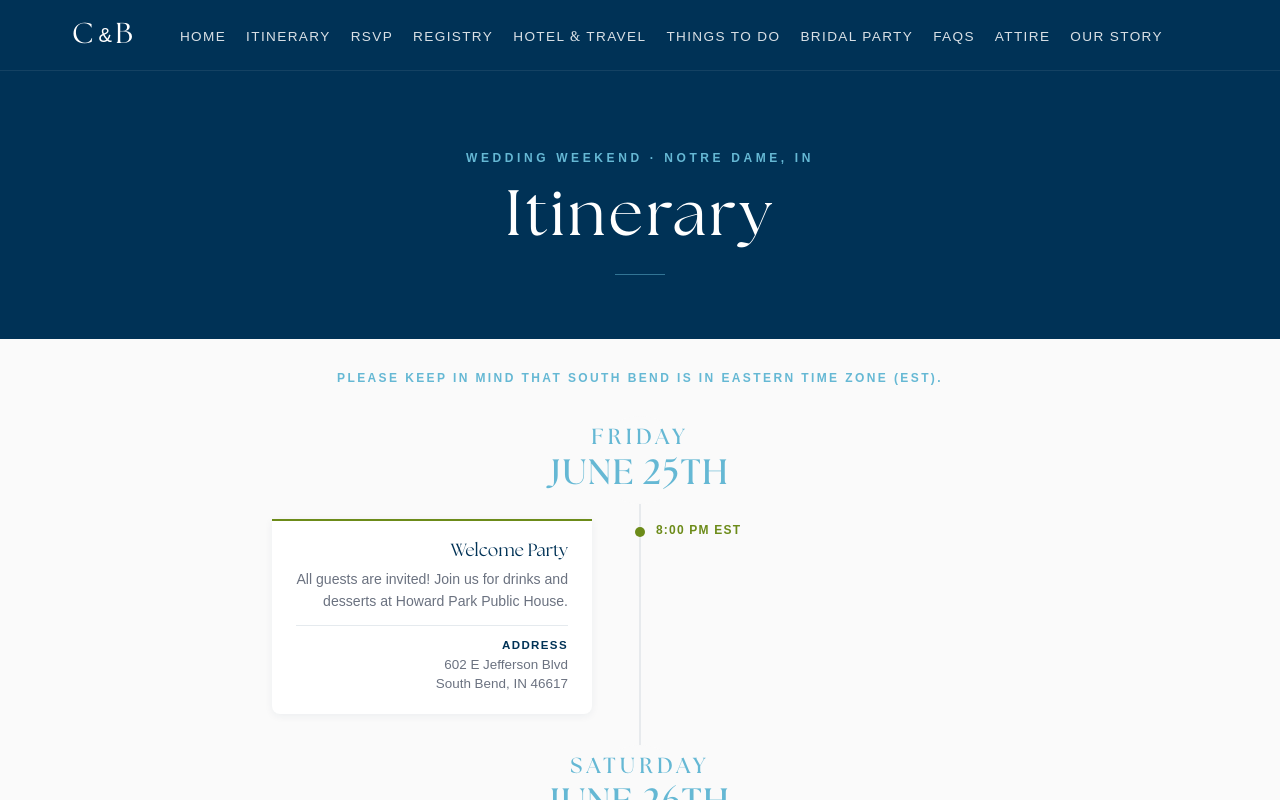
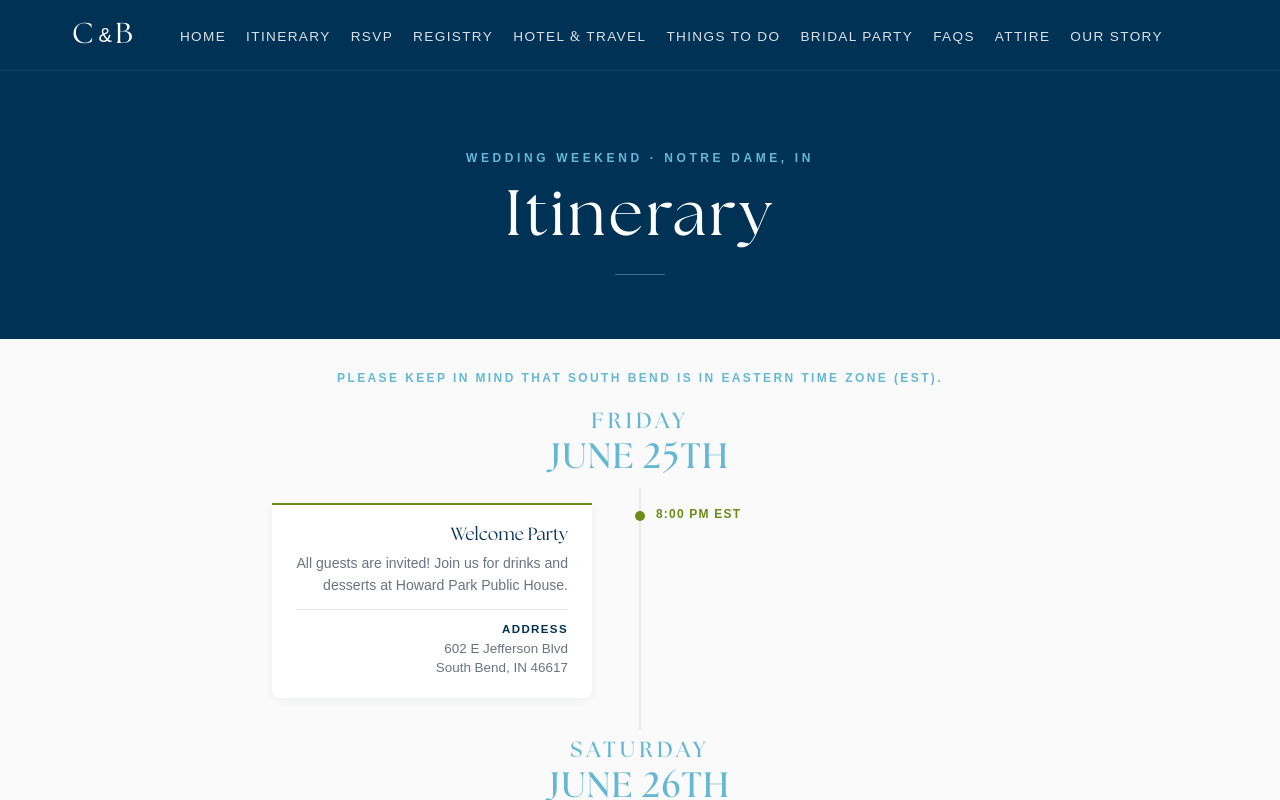
Before and after one commit to claireholmann/ourwedding, a React (Vite) app: page /itinerary in a window 1280 px wide. Shown: the top 800 px of the page. Built offline with nearby package versions, Linux system fonts and the light colour scheme; a web font is replaced by a local one.

Commit message:
update spacing

```diff
--- a/src/pages/Itinerary.css
+++ b/src/pages/Itinerary.css
@@ -53,7 +53,7 @@
   font-size: 2.2rem;
   color: #65b8d4;
   text-align: center;
-  margin: 2.5rem 0 1.5rem 0;
+  margin: 1.5rem 0 1.5rem 0;
   letter-spacing: 0.04em;
   font-weight: 700;
   text-transform: uppercase;
```
